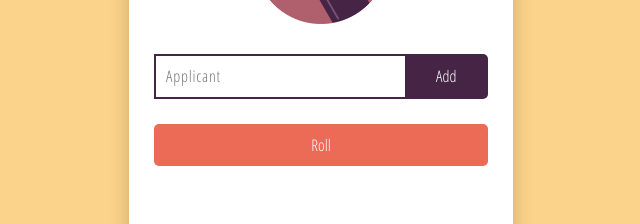
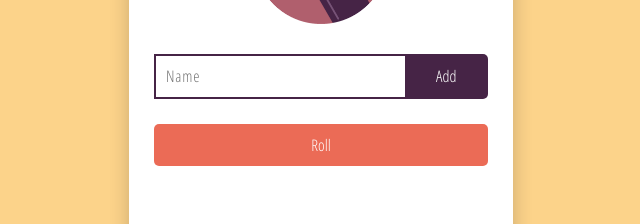
Before and after one commit to raghav-garg/Pukam-Pukai, a plain HTML site: page index.html in a window 1280 px wide. Shown: the part 378-602 px from the top of the page, 319-959 px from the left. Drawn offline with Linux system fonts and the light colour scheme.

Commit message:
Update index.html

```diff
--- a/index.html
+++ b/index.html
@@ -12,7 +12,7 @@
       <div class="front-card">
         <h2>Pukam-Pukai</h2>
         <div class="bottle"></div>
-        <input id="applicant-input" type="text" placeholder="Applicant">
+        <input id="applicant-input" type="text" placeholder="Name">
         <button id="add-applicant-btn" type="button" class="add-applicant">Add</button>
         <div id="tags-container" class="tags-container">
         </div>
```
